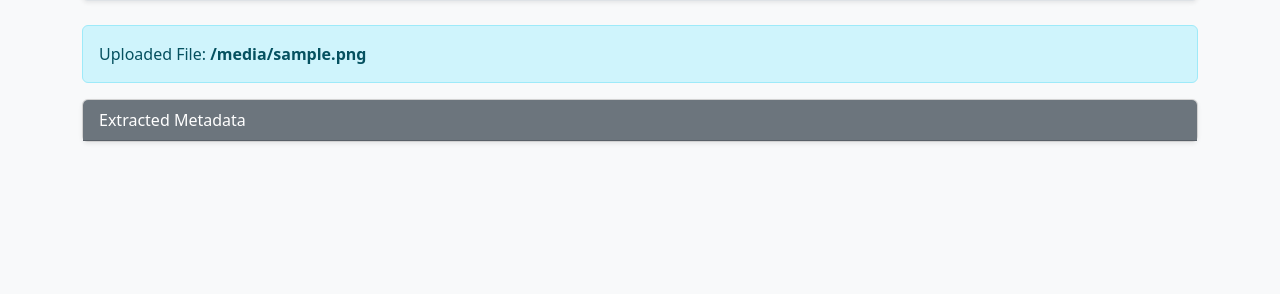
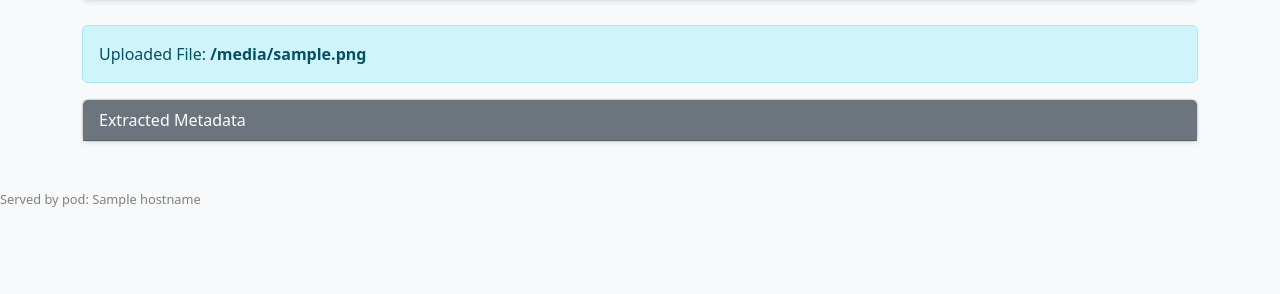
Before and after one commit to aravindpanil/pixel-scan, a Flask app: template templates/index.html in a window 1280 px wide. Shown: the part 293-587 px from the top of the page. Run offline with Flask 3, Linux system fonts and the light colour scheme; the template is opened without the code that fills it: most values are stand-ins (such as "Sample title", 1, 10 or a date in 2020).

Commit message:
Reformatting template

```diff
--- a/templates/index.html
+++ b/templates/index.html
@@ -1,10 +1,12 @@
 <!DOCTYPE html>
 <html lang="en">
+
 <head>
   <meta charset="UTF-8">
   <title>Image Metadata Viewer</title>
   <link href="https://cdn.jsdelivr.net/npm/bootstrap@5.3.3/dist/css/bootstrap.min.css" rel="stylesheet">
 </head>
+
 <body class="bg-light">
 
   <div class="container py-5">
@@ -39,5 +41,10 @@
 
   </div>
 
+  <div style="font-size: 0.8rem; color: gray;">
+    Served by pod: {{ hostname }}
+  </div>
+
 </body>
+
 </html>
```
Lines whose indentation alone changed are shown as unchanged.
